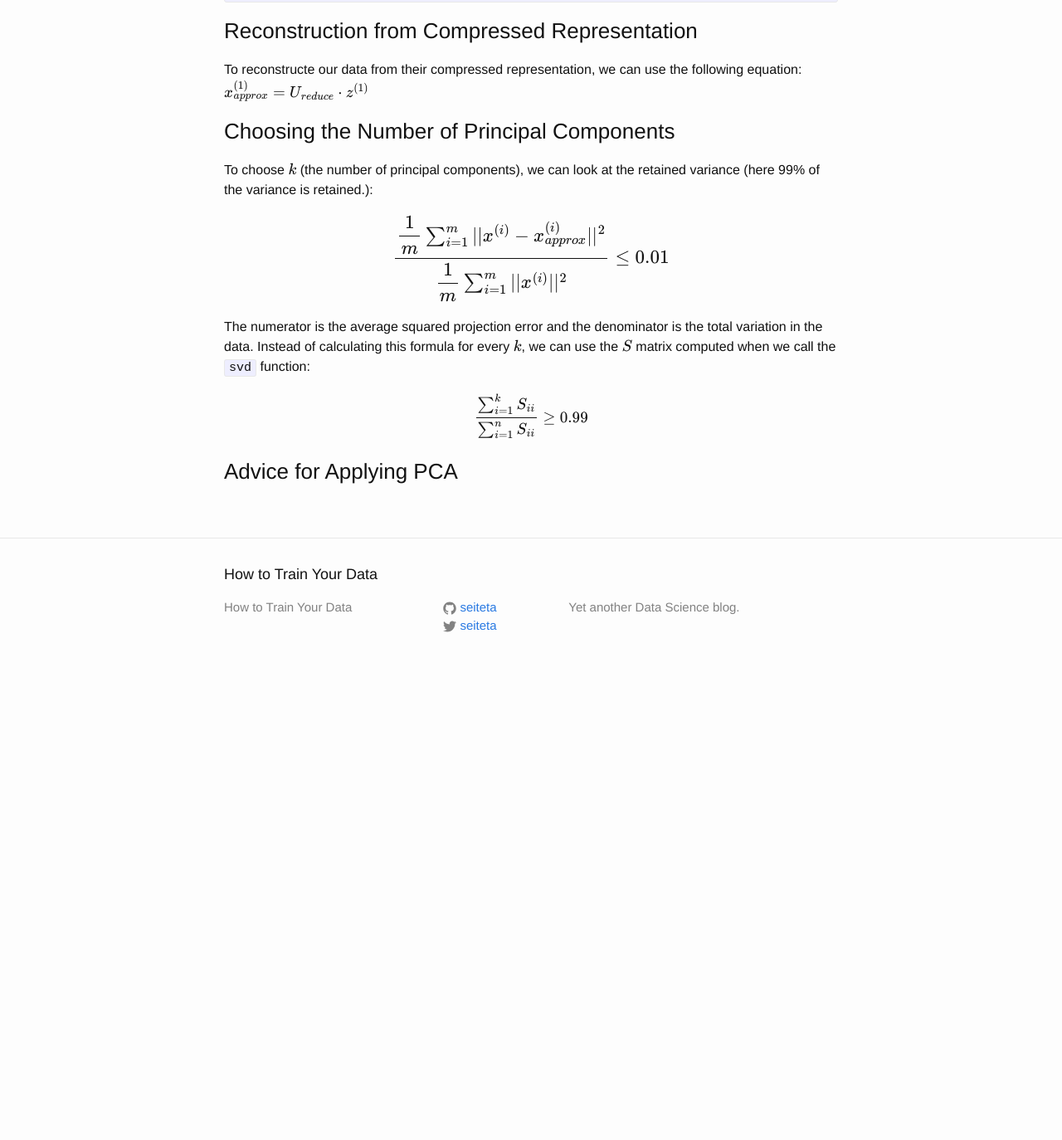
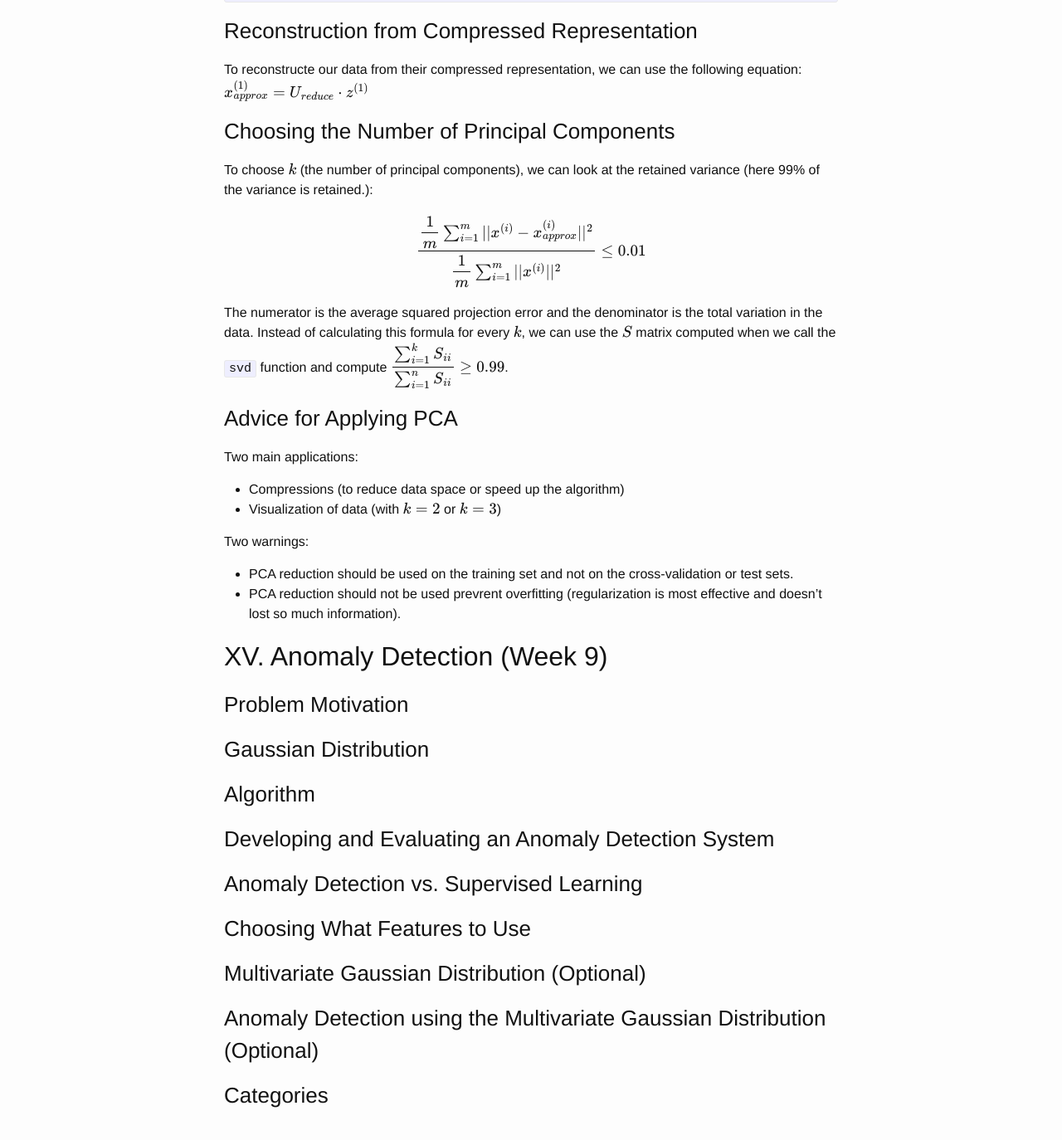
Before and after one commit to seiteta/seiteta.github.io_old, a Jekyll site: the page built from _posts/2014-12-04-machine-learning-notes.md, in a window 1280 px wide and 1400 px high, scrolled down 19698 px. Shown: the top 1374 px of the window at 83% size. Built offline with Jekyll 4.4.1, drawn with Linux system fonts in a browser that asks for light colours; formulas are drawn with MathJax 3; before the commit the page ends 20524 px from its top, so only the background shows below that.

Commit message:
Update 2014-12-04-machine-learning-notes.md

```diff
--- a/_posts/2014-12-04-machine-learning-notes.md
+++ b/_posts/2014-12-04-machine-learning-notes.md
@@ -686,10 +686,30 @@ To reconstructe our data from their compressed representation, we can use the fo
 
 To choose $$k$$ (the number of principal components), we can look at the retained variance (here 99% of the variance is retained.):
 
-$$\large \dfrac{\dfrac{1}{m}\sum^m_{i=1}||x^{(i)} - x_{approx}^{(i)}||^2}{\dfrac{1}{m}\sum^m_{i=1}||x^{(i)}||^2} \leq 0.01$$
+$$\dfrac{\dfrac{1}{m}\sum^m_{i=1}||x^{(i)} - x_{approx}^{(i)}||^2}{\dfrac{1}{m}\sum^m_{i=1}||x^{(i)}||^2} \leq 0.01$$
 
-The numerator is the average squared projection error and the denominator is the total variation in the data. Instead of calculating this formula for every $$k$$, we can use the $$S$$ matrix computed when we call the `svd` function:
-
-$$\dfrac{\sum_{i=1}^kS_{ii}}{\sum_{i=1}^nS_{ii}} \geq 0.99$$
+The numerator is the average squared projection error and the denominator is the total variation in the data. Instead of calculating this formula for every $$k$$, we can use the $$S$$ matrix computed when we call the `svd` function and compute $$\dfrac{\sum_{i=1}^kS_{ii}}{\sum_{i=1}^nS_{ii}} \geq 0.99$$.
 
 ### Advice for Applying PCA
+
+Two main applications:
+
+* Compressions (to reduce data space or speed up the algorithm)
+* Visualization of data (with $$k = 2$$ or $$k = 3$$)
+
+Two warnings:
+
+* PCA reduction should be used on the training set and not on the cross-validation or test sets.
+* PCA reduction should not be used prevrent overfitting (regularization is most effective and doesn't lost so much information).
+
+## XV. Anomaly Detection (Week 9)
+
+### Problem Motivation
+### Gaussian Distribution
+### Algorithm
+### Developing and Evaluating an Anomaly Detection System
+### Anomaly Detection vs. Supervised Learning
+### Choosing What Features to Use
+### Multivariate Gaussian Distribution (Optional)
+### Anomaly Detection using the Multivariate Gaussian Distribution (Optional)
+### Categories
```
